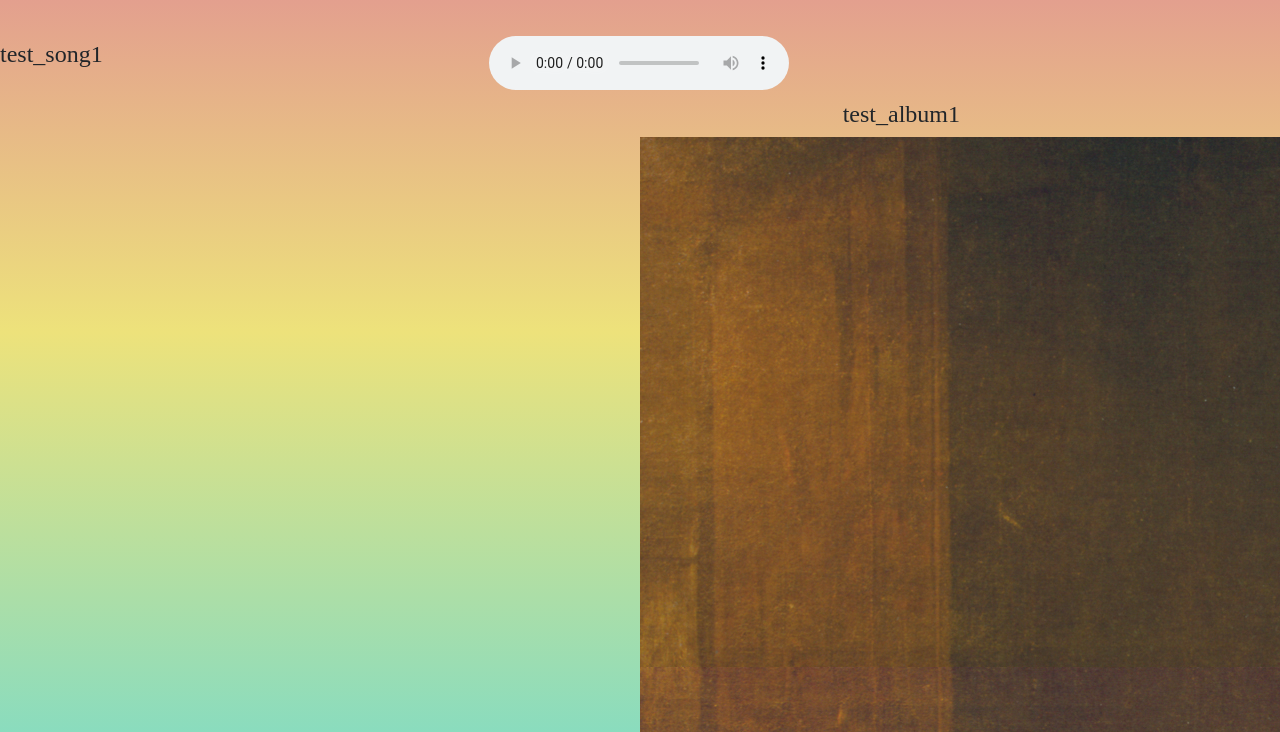
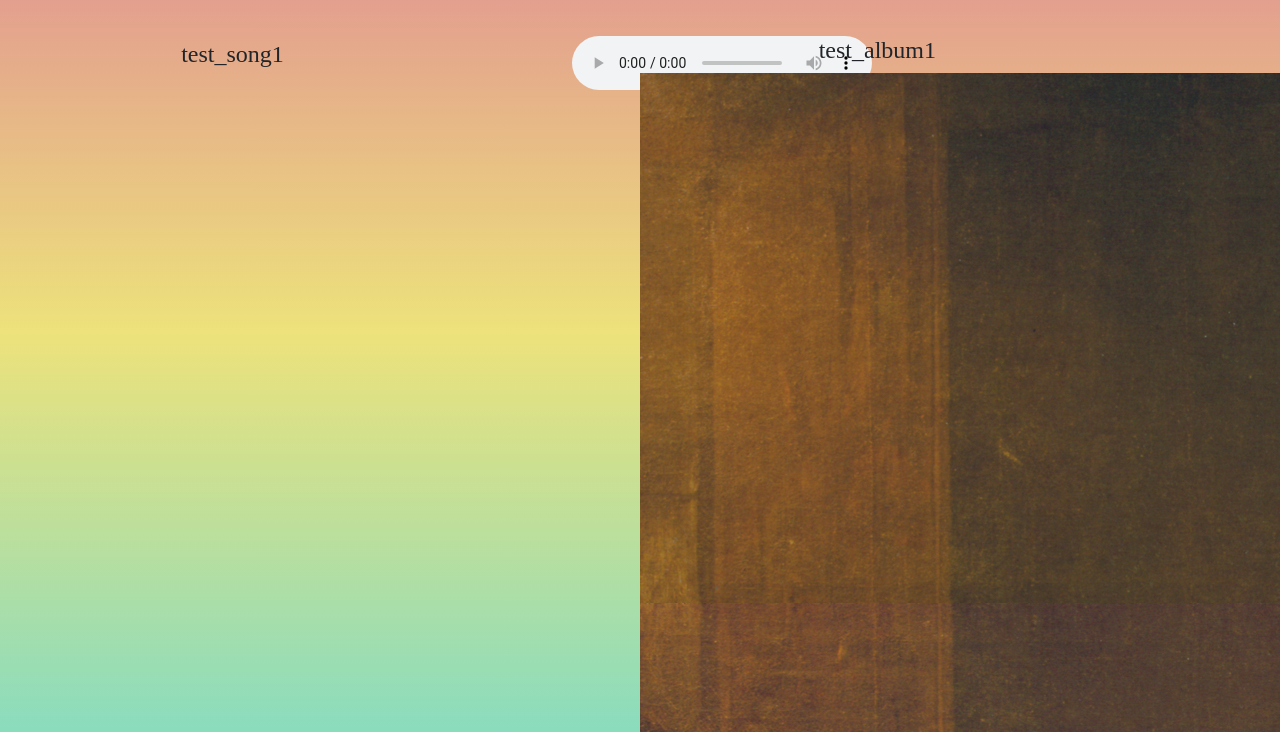
Before and after one commit to pnadelofficial/TeddySite, a Django app: page /projects/music/5 in a window 1280 px wide. Shown: the part 68-800 px from the top of the page. Run offline with Django 4.2, Linux system fonts and the light colour scheme; data comes from the database, SQL or seed files in the repository; some libraries are stand-ins or nearby versions.

Commit message:
album_detail update

```diff
--- a/mainsite/projects/templates/projects/album_detail.html
+++ b/mainsite/projects/templates/projects/album_detail.html
@@ -13,23 +13,23 @@
         <div class="col-sm-9">
             {% for song in songs %}
             <div class="row">
-                <div class="col-8 col-sm-6">
+                <div class="col-8 col-sm-6 text-center">
                     {{ song.title }}
                 </div>
-                <div class="col-4 col-sm-6">
+                <div class="col-4 col-sm-6 text-center">
                     <audio controls src="{{ song.audio_file.url }}"></audio>
                 </div>
             </div>
             {% endfor %}
         </div>
-    </div>
-    <div id="right" class="col-3" style="
+        <div id="right" class="col-3" style="
         text-align: right;
         position: fixed;
         margin-left: 50%;
-    ">
-        <h4>{{ album.name }}</h4>
-        <img src="{{ album.image.url }}" alt="">
+        ">
+            <h4>{{ album.name }}</h4>
+            <img src="{{ album.image.url }}" alt="">
+        </div>
     </div>
 </body>
 </html>
```
